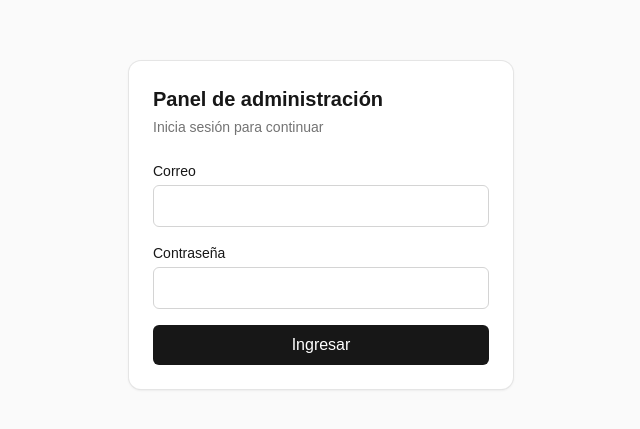
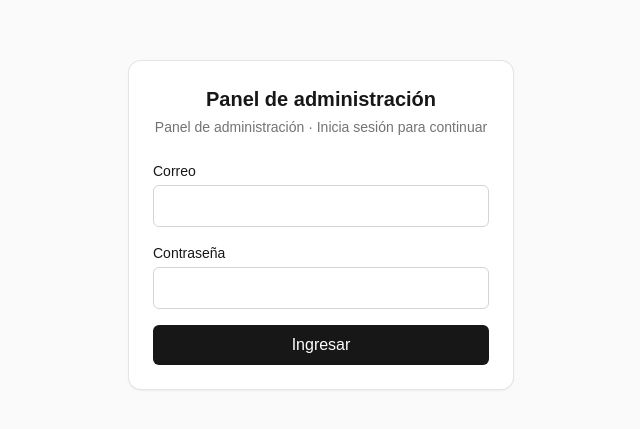
Before and after one commit to RichardJavaIde/Menufoto, a Next.js app: page /login in a window 1280 px wide. Shown: the part 175-604 px from the top of the page, without its empty margins (319-959 px from the left). Built offline with nearby package versions, Linux system fonts and the light colour scheme; no server answers.

Commit message:
Logo en el login

```diff
--- a/src/app/login/page.tsx
+++ b/src/app/login/page.tsx
@@ -1,16 +1,41 @@
 //src/app/login/page.tsx
 import { redirect } from "next/navigation";
 import { getCurrentUser } from "@/lib/auth";
+import { prisma } from "@/lib/prisma";
+import { mediaUrl } from "@/lib/media";
 import { LoginForm } from "./login-form";
 
 export default async function LoginPage() {
   if (await getCurrentUser()) redirect("/admin");
 
+  // Si la base no responde, el login sigue funcionando sin logo
+  const settings = await prisma.restaurantSettings
+    .findUnique({
+      where: { id: 1 },
+      select: { name: true, logo: { select: { fileKey: true } } },
+    })
+    .catch(() => null);
+
+  const name = settings?.name ?? "Panel de administración";
+  const logoUrl = settings?.logo ? mediaUrl(settings.logo.fileKey, 480) : null;
+
   return (
     <main className="flex min-h-screen items-center justify-center bg-neutral-50 p-4">
       <div className="w-full max-w-sm rounded-xl bg-white p-6 shadow-sm ring-1 ring-neutral-200">
-        <h1 className="text-xl font-semibold">Panel de administración</h1>
-        <p className="mb-6 mt-1 text-sm text-neutral-500">Inicia sesión para continuar</p>
+        <div className="mb-6 flex flex-col items-center text-center">
+          {logoUrl && (
+            // eslint-disable-next-line @next/next/no-img-element
+            <img
+              src={logoUrl}
+              alt={`Logo de ${name}`}
+              className="mb-3 h-20 w-auto max-w-[200px] object-contain"
+            />
+          )}
+          <h1 className="text-xl font-semibold">{name}</h1>
+          <p className="mt-1 text-sm text-neutral-500">
+            Panel de administración · Inicia sesión para continuar
+          </p>
+        </div>
         <LoginForm />
       </div>
     </main>
```
